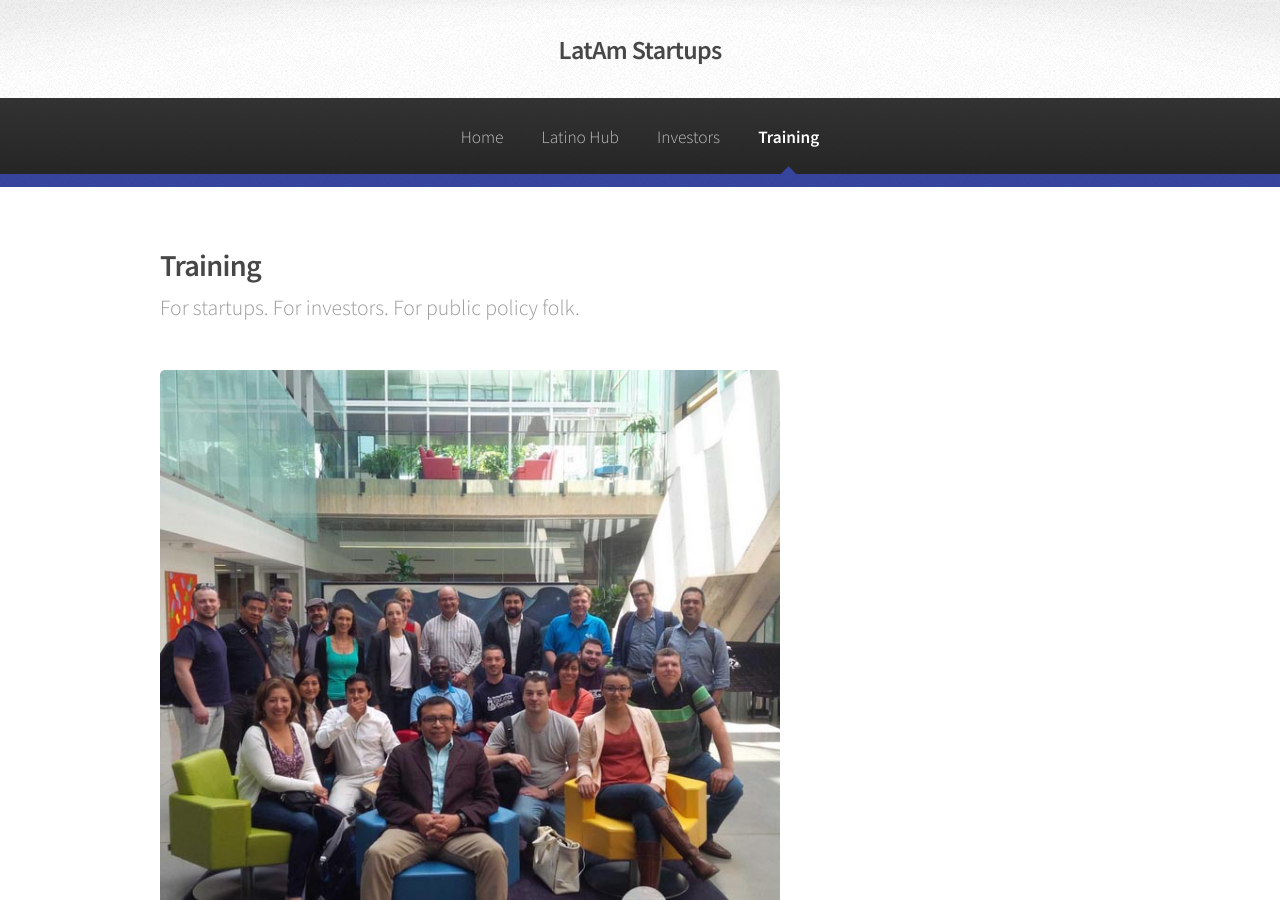
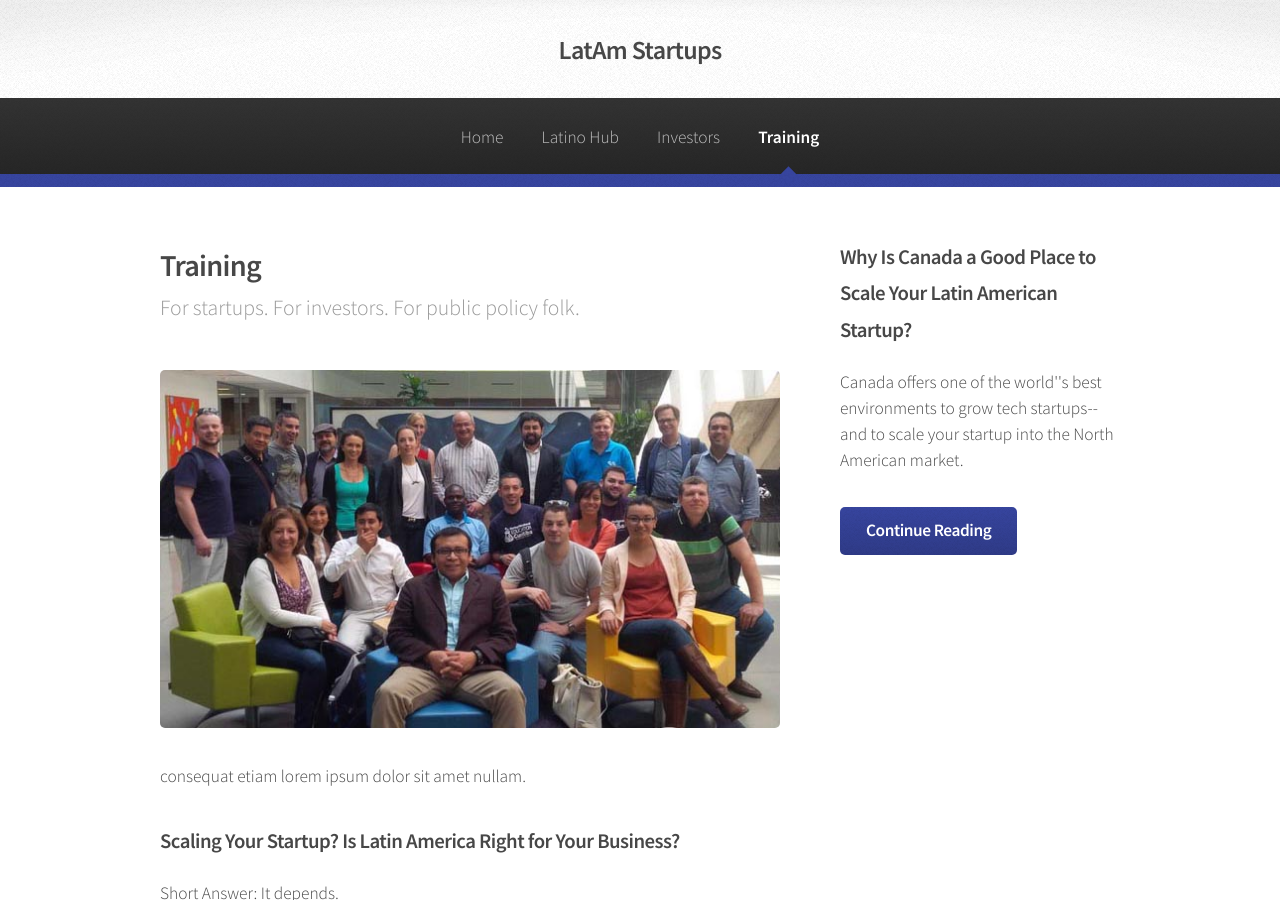
Before and after one commit to LatAmStartups/LatAmStartups.github.io, a Jekyll site: the page built from training.html, in a window 1280 px wide and 900 px high. Built offline with Jekyll 4.4.1, drawn with Linux system fonts in a browser that asks for light colours.

Commit message:
infrastructure tweaks

```diff
--- a/_config.yml
+++ b/_config.yml
@@ -3,3 +3,5 @@
 paginate: 10
 baseurl: #
 gems: [jekyll-paginate]
+TZ: America/Toronto
+excerpt_separator: <!--more-->
--- /dev/null
+++ b/_posts/2016-01-11-why-is-canada-a-good-place-to-scale-your-latin-america-startup.md
@@ -0,0 +1,15 @@
+---
+title: Why Is Canada a Good Place to Scale Your Latin American Startup?
+featured: /assets/images/dundas_small.jpg
+layout: post
+category: training
+---
+
+<p>
+Canada offers one of the world''s best environments to grow tech startups--and to scale your startup into the North American market.
+</p>
+<!--more-->
+<p>
+When
+    Tuesday, 26 January 2016 from 12:00 PM to 1:00 PM (EST)
+<a href="http://www.eventbrite.ca/e/why-is-canada-a-good-place-to-scale-your-latin-american-startup-tickets-20674591259?ref=ebtnebregn" target="_blank"><img src="https://www.eventbrite.ca/custombutton?eid=20674591259" alt="Eventbrite - Why is Canada a good place to scale your Latin American startup?" /></a></p>
--- a/investors.html
+++ b/investors.html
@@ -19,7 +19,7 @@
 			<p>Looking to invest in Latin America startups?</p>
 		</header>
 
-		<span class="image featured"><img src="{{ site.baseurl }}/assets/images/banner.jpg" alt="" /></span>
+		<span class="image featured"><img src="{{ site.baseurl }}/assets/images/investors.jpg" alt="" /></span>
 
 		<p>
 		If you're an angel investor, you know how hard it is to find startups worth investing in.
--- a/training.html
+++ b/training.html
@@ -1,6 +1,7 @@
 ---
 title: Arcana
 layout: default
+category: training
 ---
 
 <!-- Main -->
```
Also changed, not shown: assets/images/dundas_small.jpg (added), assets/images/investors.jpg (added), assets/images/training.jpg.
